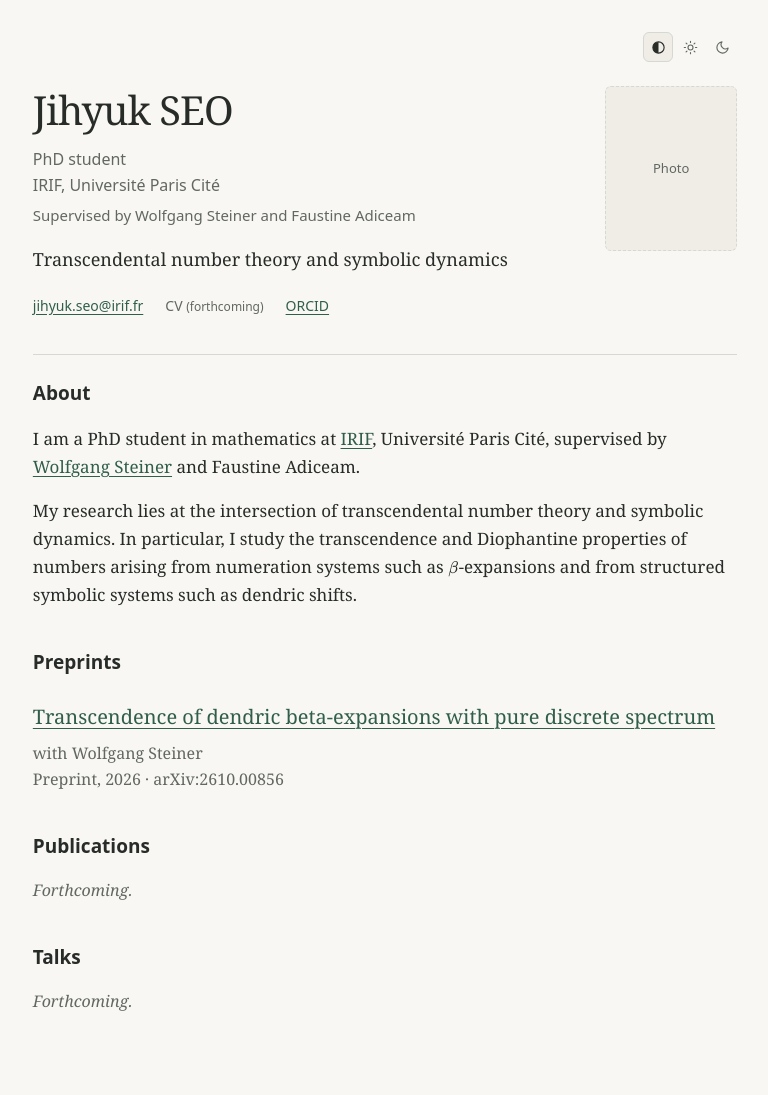
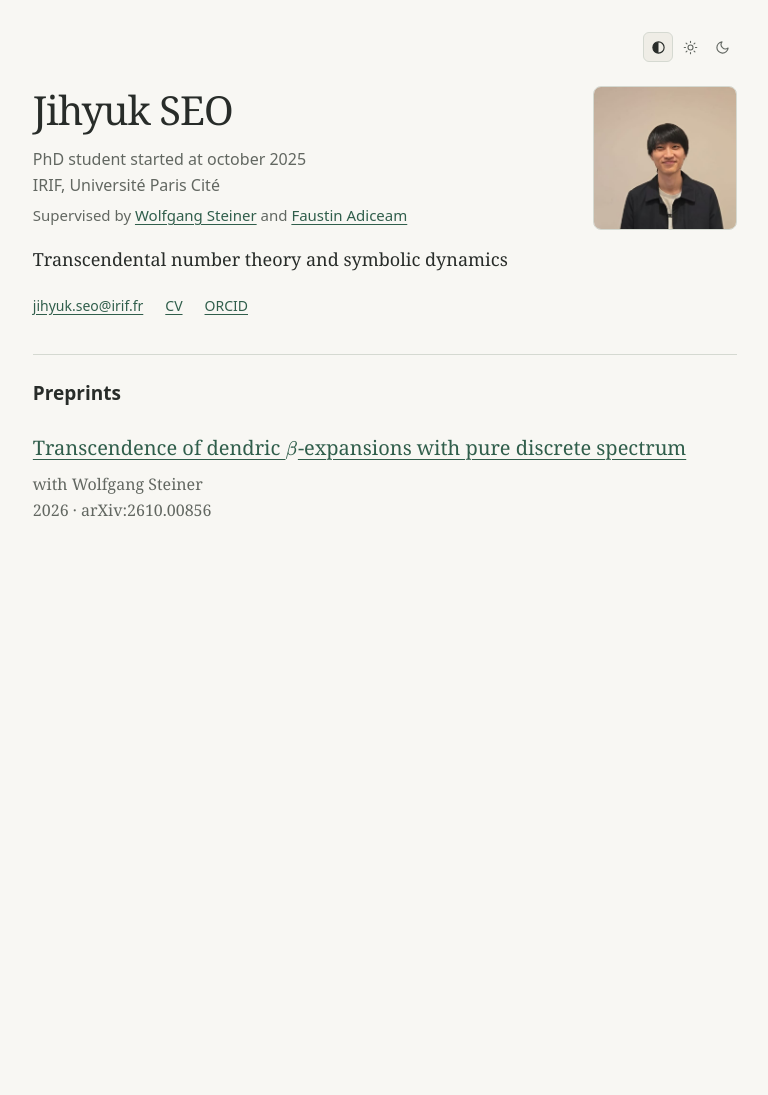
Before and after one commit to seojihyuk26/seojihyuk26.github.io, a Jekyll site: the page built from index.md, in a window 1280 px wide. Shown: the whole page, without its empty margins (255-1023 px from the left). Built offline with Jekyll 4.4.1, drawn with Linux system fonts in a browser that asks for light colours; after the commit the page ends 900 px from its top, so only the background shows below that.

Commit message:
Add photo and CV, link supervisors to their homepages

```diff
--- a/_layouts/default.html
+++ b/_layouts/default.html
@@ -71,7 +71,7 @@
           <h1>{{ page.title | escape }}</h1>
           <p class="role">{{ page.role | escape }}<br>{{ page.affiliation | escape }}</p>
           {% if page.supervisor and page.supervisor != '' %}
-          <p class="supervisor">Supervised by {% if page.supervisor.first %}{{ page.supervisor | join: " and " | escape }}{% else %}{{ page.supervisor | escape }}{% endif %}</p>
+          <p class="supervisor">Supervised by {% if page.supervisor.first %}{% for s in page.supervisor %}{% if s.name %}{% if s.url and s.url != '' %}<a href="{{ s.url | escape }}">{{ s.name | escape }}</a>{% else %}{{ s.name | escape }}{% endif %}{% else %}{{ s | escape }}{% endif %}{% unless forloop.last %} and {% endunless %}{% endfor %}{% else %}{{ page.supervisor | escape }}{% endif %}</p>
           {% endif %}
           {% if page.research and page.research != '' %}
           <p class="research">{{ page.research | escape }}</p>
--- a/assets/style.css
+++ b/assets/style.css
@@ -57,8 +57,8 @@ a:focus-visible, button:focus-visible { outline: 2px solid var(--link); outline-
 .profile { display: flex; justify-content: space-between; align-items: flex-start; gap: 32px; }
 .profile-info { flex: 1; min-width: 0; }
 .profile-media { flex-shrink: 0; }
-.profile-photo, .profile-photo-placeholder { width: 132px; height: 165px; border-radius: 6px; display: block; }
-.profile-photo { object-fit: cover; border: 1px solid var(--line); }
+.profile-photo, .profile-photo-placeholder { width: 144px; height: 144px; border-radius: 8px; display: block; }
+.profile-photo { object-fit: cover; object-position: center 20%; border: 1px solid var(--line); }
 .profile-photo-placeholder {
   display: flex;
   align-items: center;
@@ -95,7 +95,7 @@ h3 a { text-decoration-thickness: 1px; }
   .page { padding: 20px 24px 48px; }
   .appearance { margin-bottom: 20px; }
   .profile { flex-direction: column-reverse; gap: 20px; }
-  .profile-photo, .profile-photo-placeholder { width: 108px; height: 135px; }
+  .profile-photo, .profile-photo-placeholder { width: 112px; height: 112px; }
   h1 { font-size: 36px; }
   .writing { margin-top: 29px; }
   .profile-links { gap: 9px 18px; }
--- a/index.md
+++ b/index.md
@@ -2,38 +2,33 @@
 layout: default
 profile: true
 title: "Jihyuk SEO"
-role: "PhD student"
-supervisor: ["Wolfgang Steiner", "Faustine Adiceam"]
+role: "PhD student started at october 2025"
+supervisor:
+  - name: "Wolfgang Steiner"
+    url: "https://www.irif.fr/~steiner/"
+  - name: "Faustin Adiceam"
+    url: "https://sites.google.com/site/fadiceammaths/"
 affiliation: "IRIF, Université Paris Cité"
 research: "Transcendental number theory and symbolic dynamics"
 email: "jihyuk.seo@irif.fr"
-# Upload photo.jpg to the repository root (or assets/), then change this to "/photo.jpg".
-photo: ""
-# Upload cv.pdf to the repository root, then change this to "/cv.pdf".
-cv: ""
+photo: "/assets/IMG-20261110-WA0017(1).jpg"
+cv: "/assets/EnglishCV.pdf"
 # Paste your full ORCID profile URL here when ready.
 orcid: "https://orcid.org/0009-0007-0415-2692"
 ---
 
-## About
-
-I am a PhD student in mathematics at [IRIF](https://www.irif.fr/), Université Paris Cité, supervised by [Wolfgang Steiner](https://www.irif.fr/~steiner/) and Faustine Adiceam.
-<!-- Add your previous degree/institution here when ready, e.g.: Before that, I completed my Master's degree at ... -->
-
-My research lies at the intersection of transcendental number theory and symbolic dynamics. In particular, I study the transcendence and Diophantine properties of numbers arising from numeration systems such as $$\beta$$-expansions and from structured symbolic systems such as dendric shifts.
-
 ## Preprints
 
-### [Transcendence of dendric beta-expansions with pure discrete spectrum](https://arxiv.org/abs/2610.00856)
+### [Transcendence of dendric $$\beta$$-expansions with pure discrete spectrum](https://arxiv.org/abs/2610.00856)
 
 with Wolfgang Steiner
-Preprint, 2026 · arXiv:2610.00856
+2026 · arXiv:2610.00856
 
 <!-- Add new preprints above the existing ones, newest first. -->
 
-## Publications
+<!-- ## Publications -->
 
-<p class="empty">Forthcoming.</p>
+<!-- <p class="empty">Forthcoming.</p> -->
 
 <!-- Add published papers here, newest first:
 ### [Paper title](https://doi.org/EXAMPLE)
@@ -41,11 +36,3 @@ Preprint, 2026 · arXiv:2610.00856
 with Co-author
 Journal Name, 2027
 -->
-
-## Talks
-
-<p class="empty">Forthcoming.</p>
-
-<!-- Add talks here, newest first:
-- *Talk title*, Seminar or Conference Name, Institution, Month Year.
--->
```
Also changed, not shown: assets/IMG-20261110-WA0017(1).jpg (added), 1 other file.
